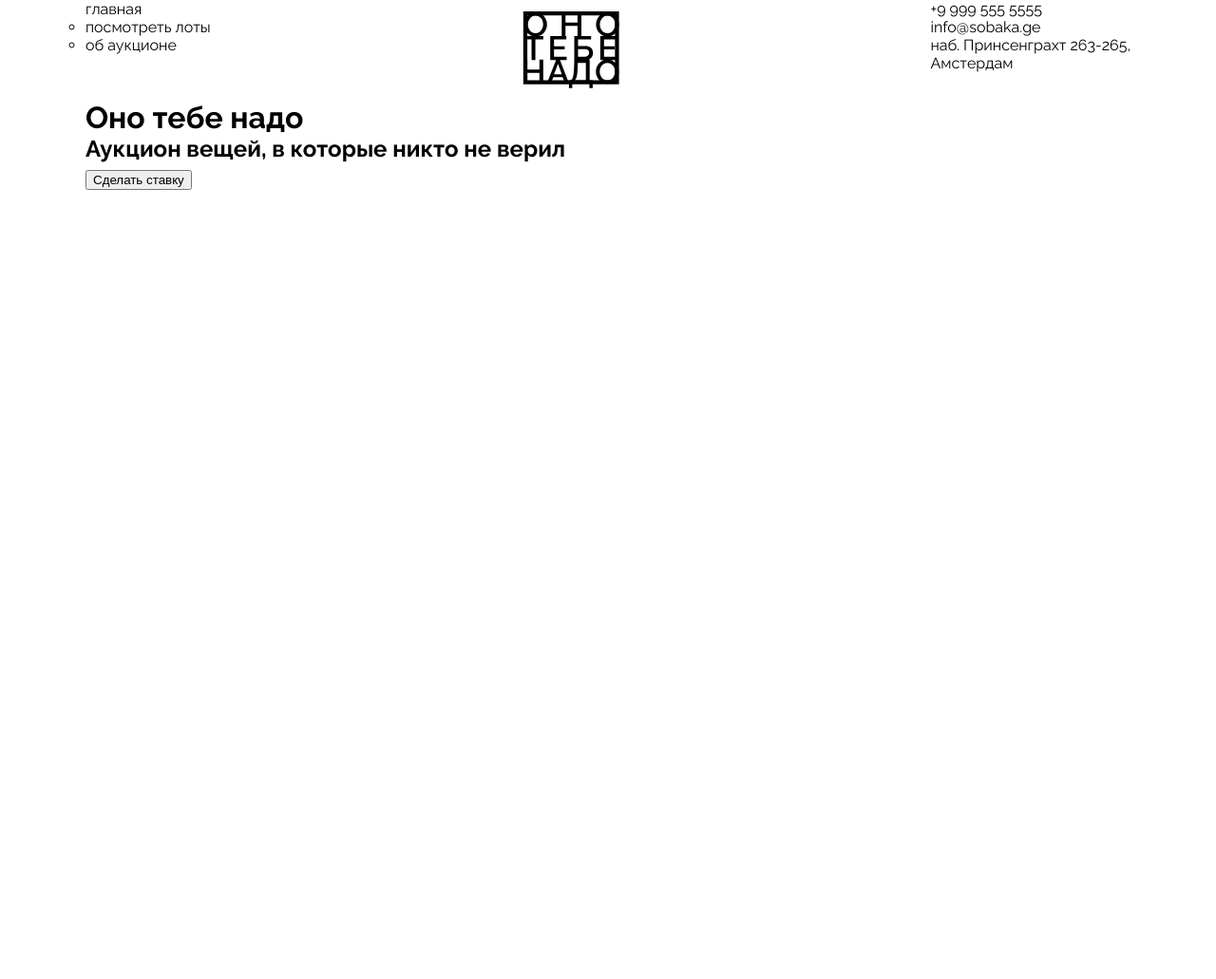
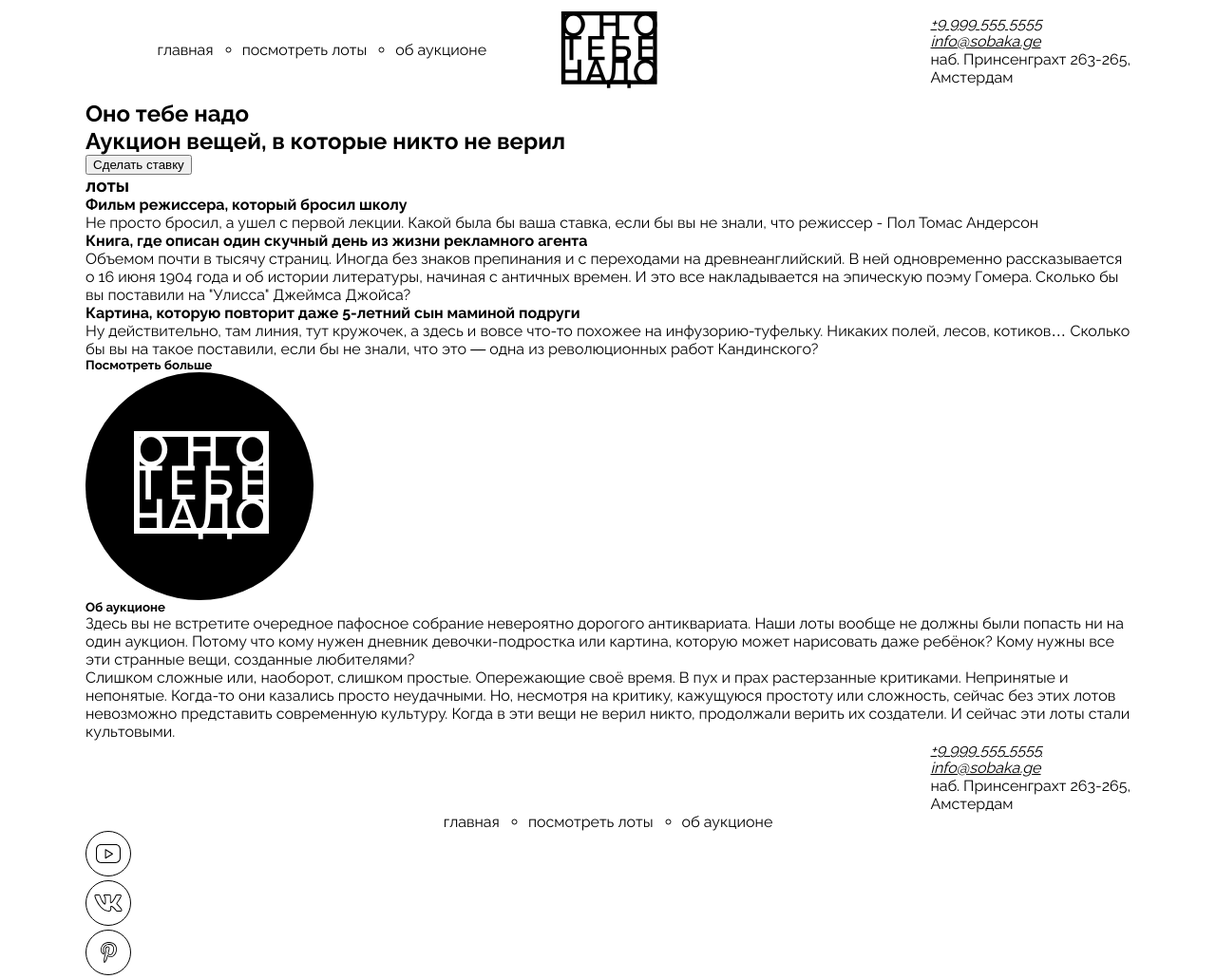
Before and after one commit to Iinna13/ono-tebe-nado, a plain HTML site: page index.html in a window 1280 px wide. Shown: the whole page at 95% size. Before the commit the page ends 800 px from the top, so only its background shows below. Drawn offline with Linux system fonts and the light colour scheme.

Commit message:
создала лэйаут страницы

```diff
--- a/index.html
+++ b/index.html
@@ -19,23 +19,79 @@
         </ul>
       </nav>
       <img class="logo" src="./images/logo-black.svg">
-      <ul class="header_adress">
-        <li> +9 999 555 5555</li>
-        <li> info@sobaka.ge</li>
+      <ul class="header_address">
+        <li><address><a href="tel:+99995555555">+9 999 555 5555</a></address></li>
+        <li><address><a href="mailto:info@sobaka.ge"> info@sobaka.ge</a> </address></li>
         <li> наб. Принсенграхт 263-265,</li>
         <li> Амстердам </li>
     </header>
 
     <main>
-      <h1>Оно тебе надо</h1>
-      <h2>Аукцион вещей, в которые никто не верил<h2>
-      <button>Сделать ставку</button>
-      <section class="cover"> </section>
-      <section class="lots"> </section>
-      <section class="about"> </section>
+      <section class="cover">
+        <h1>Оно тебе надо</h1>
+        <h2>Аукцион вещей, в которые никто не верил</h2>
+        <button>Сделать ставку</button>
+        </section>
+      <section class="lots">
+        <h3>лоты</h3>
+        <article>
+          <h4>Фильм режиссера, который бросил школу</h4>
+          <p>Не просто бросил, а ушел с первой лекции. Какой была бы ваша ставка, если бы вы не знали,
+            что режиссер - Пол Томас Андерсон</p>
+        </article>
+        <article>
+          <h4>Книга, где описан один скучный день из жизни рекламного агента</h4>
+          <p>Объемом почти в тысячу страниц. Иногда без знаков препинания и с переходами на
+            древнеанглийский. В ней одновременно рассказывается о 16 июня 1904 года и об
+            истории литературы, начиная с античных времен. И это все накладывается на
+            эпическую поэму Гомера. Сколько бы вы поставили на "Улисса" Джеймса Джойса?</p>
+        </article>
+        <article>
+          <h4>Картина, которую повторит даже 5-летний сын маминой подруги</h4>
+          <p>Ну действительно, там линия, тут кружочек, а здесь и вовсе что-то похожее на
+            инфузорию-туфельку. Никаких полей, лесов, котиков… Сколько бы вы на такое
+            поставили, если бы не знали, что это — одна из революционных работ Кандинского?</p>
+        </article>
+      </section>
+      <h5>Посмотреть больше</h5>
+      <section class="about">
+        <div class="image_white_logo">
+        <img src="./images/logo-white.svg">
+        </div>
+        <h5>Об аукционе</h5>
+          <p>Здесь вы не встретите очередное пафосное собрание невероятно дорогого антиквариата.
+            Наши лоты вообще не должны были попасть ни на один аукцион. Потому что кому нужен
+            дневник девочки-подростка или картина, которую может нарисовать даже ребёнок? Кому
+            нужны все эти странные вещи, созданные любителями?
+          </p>
+          <p>Слишком сложные или, наоборот, слишком простые. Опережающие своё время. В пух и прах
+            растерзанные критиками. Непринятые и непонятые. Когда-то они казались просто неудачными.
+            Но, несмотря на критику, кажущуюся простоту или сложность, сейчас без этих лотов невозможно
+            представить современную культуру. Когда в эти вещи не верил никто, продолжали верить их
+            создатели. И сейчас эти лоты стали культовыми.
+          </p>
+      </section>
     </main>
-
-    <footer></footer>
+    <footer>
+      <ul class="header_address">
+        <li><address><a href="tel:+99995555555">+9 999 555 5555</a></address></li>
+        <li><address><a href="mailto:info@sobaka.ge"> info@sobaka.ge</a> </address></li>
+        <li> наб. Принсенграхт 263-265,</li>
+        <li> Амстердам </li>
+      </ul>
+      <nav class="header_menu">
+        <ul class="navigation">
+          <li class="main"> главная </li>
+          <li class="lots_about">посмотреть лоты</li>
+          <li class="lots_about">об аукционе </li>
+        </ul>
+      </nav>
+      <div class="footer_images">
+      <img class="youtube_image" src="./images/yt.svg">
+      <img class="vk_image" src="./images/vk.svg">
+      <img class="pinterest_image" src="./images/pinterest.svg">
+      </div>
+    </footer>
 
   </body>
 </html>
--- a/styles/style.css
+++ b/styles/style.css
@@ -1,10 +1,16 @@
 /* место для вашего кода */
 .header {
-  display: flex;
-  flex-direction: row;
-  justify-content: space-between;
+  display: grid;
+  grid-template-columns: 1fr auto 1fr;
 }
-
+.header_menu {
+    grid-column: 1;
+    justify-self: center;
+    align-self: center;
+}
+.navigation > li {
+    float: left;
+}
 .main {
 
     list-style: none;
@@ -13,15 +19,36 @@
 .lots_about {
 
     list-style: circle;
+    margin-left: 30px;
 }
 
 .logo {
+    grid-column: 2;
+    justify-self: center;
+    align-self: center;
     width: 105px;
     height: 105px;
     left: 454px;
 
 }
 
-.header_adress {
+.header_address {
+    grid-column: 3;
+    justify-self: end;
+    align-self: center;
     list-style: none;
 }
+
+.image_white_logo {
+    width: 240px;
+    height: 240px;
+    background-image: url(../images/Ellipse.svg);
+    padding-left: 46.5px;
+    padding-top: 62px;
+    padding-right: 45.5px;
+    padding-bottom: 64px;
+}
+.footer_images {
+    width: 48px;
+    height: 48px;
+}
```
Also changed, not shown: images/Ellipse.svg (added).
